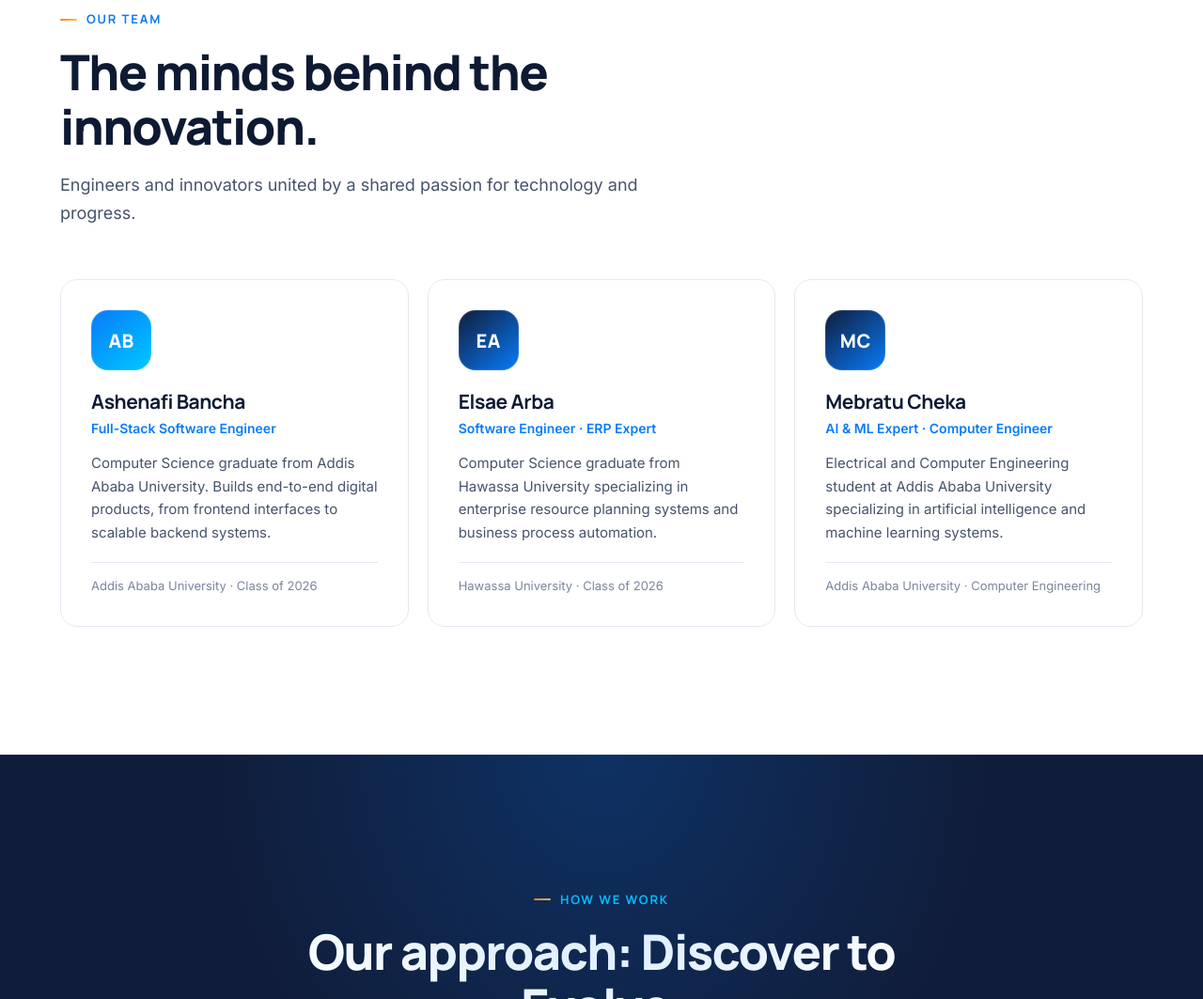
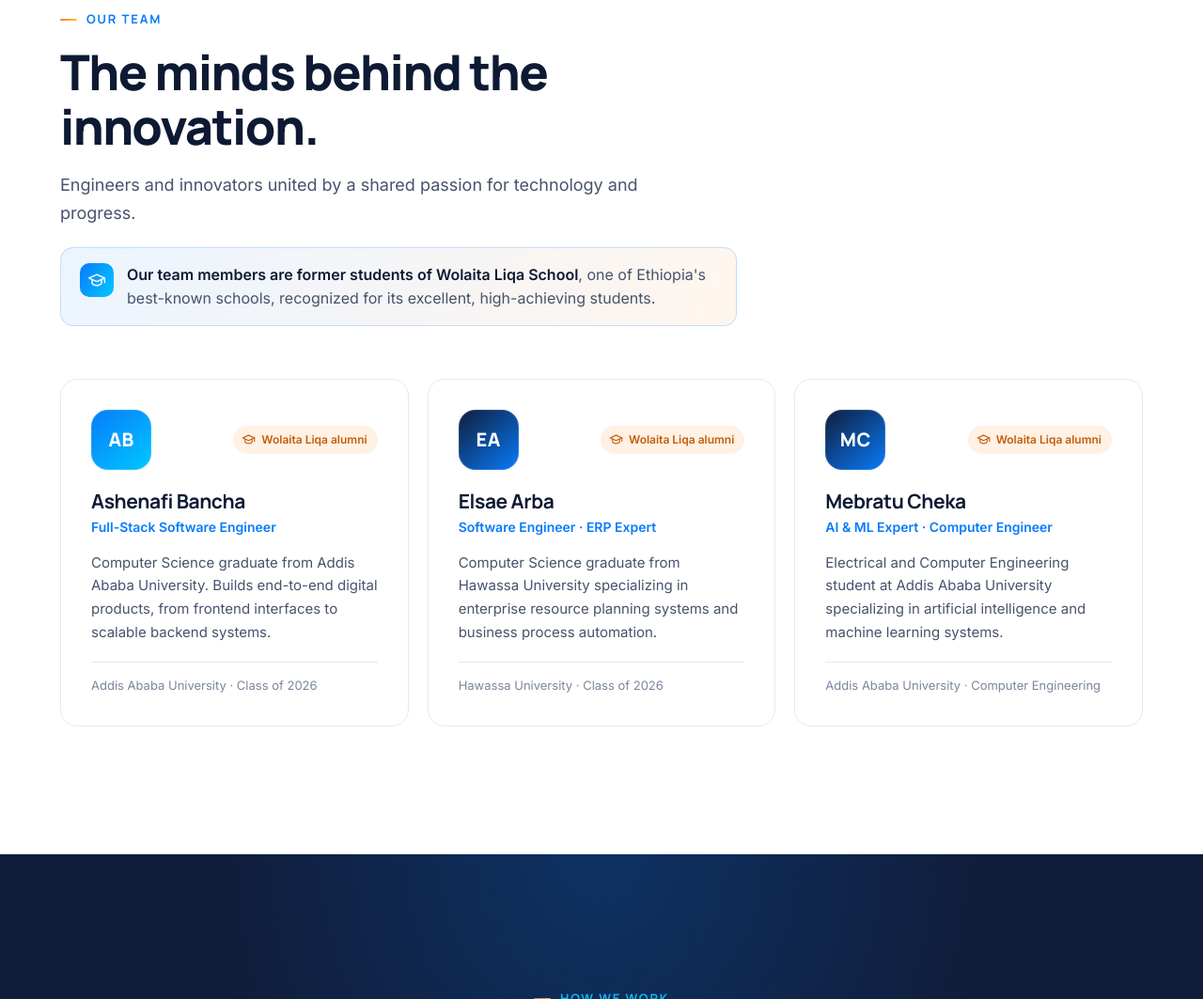
Before and after one commit to Ashenafi-Bancha/zamanatech, a plain HTML site: page website/index.html in a window 1280 px wide. Shown: the part 8472-9535 px from the top of the page at 94% size. Drawn offline with Linux system fonts and the light colour scheme.

Commit message:
Highlight Wolaita Liqa School background in team section

```diff
--- a/website/index.html
+++ b/website/index.html
@@ -531,25 +531,26 @@
           <p class="kicker reveal">Our team</p>
           <h2 id="team-title" class="reveal">The minds behind the innovation.</h2>
           <p class="section-sub reveal">Engineers and innovators united by a shared passion for technology and progress.</p>
+          <p class="alumni-callout reveal"><span class="alumni-icon"><svg viewBox="0 0 24 24" aria-hidden="true"><path d="M2 9.5 12 5l10 4.5-10 4.5L2 9.5Z"/><path d="M6 11.3V16c0 1.2 2.7 3 6 3s6-1.8 6-3v-4.7M22 9.5V15"/></svg></span><span><strong>Our team members are former students of Wolaita Liqa School</strong>, one of Ethiopia's best-known schools, recognized for its excellent, high-achieving students.</span></p>
         </header>
 
         <div class="team-grid">
           <article class="member reveal">
-            <div class="avatar" aria-hidden="true">AB</div>
+            <div class="member-top"><div class="avatar" aria-hidden="true">AB</div><span class="alumni-badge"><svg viewBox="0 0 24 24" aria-hidden="true"><path d="M2 9.5 12 5l10 4.5-10 4.5L2 9.5Z"/><path d="M6 11.3V16c0 1.2 2.7 3 6 3s6-1.8 6-3v-4.7M22 9.5V15"/></svg>Wolaita Liqa alumni</span></div>
             <h3>Ashenafi Bancha</h3>
             <p class="role">Full-Stack Software Engineer</p>
             <p>Computer Science graduate from Addis Ababa University. Builds end-to-end digital products, from frontend interfaces to scalable backend systems.</p>
             <p class="edu">Addis Ababa University · Class of 2026</p>
           </article>
           <article class="member reveal">
-            <div class="avatar" aria-hidden="true">EA</div>
+            <div class="member-top"><div class="avatar" aria-hidden="true">EA</div><span class="alumni-badge"><svg viewBox="0 0 24 24" aria-hidden="true"><path d="M2 9.5 12 5l10 4.5-10 4.5L2 9.5Z"/><path d="M6 11.3V16c0 1.2 2.7 3 6 3s6-1.8 6-3v-4.7M22 9.5V15"/></svg>Wolaita Liqa alumni</span></div>
             <h3>Elsae Arba</h3>
             <p class="role">Software Engineer · ERP Expert</p>
             <p>Computer Science graduate from Hawassa University specializing in enterprise resource planning systems and business process automation.</p>
             <p class="edu">Hawassa University · Class of 2026</p>
           </article>
           <article class="member reveal">
-            <div class="avatar" aria-hidden="true">MC</div>
+            <div class="member-top"><div class="avatar" aria-hidden="true">MC</div><span class="alumni-badge"><svg viewBox="0 0 24 24" aria-hidden="true"><path d="M2 9.5 12 5l10 4.5-10 4.5L2 9.5Z"/><path d="M6 11.3V16c0 1.2 2.7 3 6 3s6-1.8 6-3v-4.7M22 9.5V15"/></svg>Wolaita Liqa alumni</span></div>
             <h3>Mebratu Cheka</h3>
             <p class="role">AI &amp; ML Expert · Computer Engineer</p>
             <p>Electrical and Computer Engineering student at Addis Ababa University specializing in artificial intelligence and machine learning systems.</p>
--- a/website/styles.css
+++ b/website/styles.css
@@ -830,3 +830,20 @@ h2 { margin-top: 16px; font-size: clamp(32px, 4.4vw, 52px); font-weight: 800; le
   *, *::before, *::after { animation-duration: .01ms !important; animation-iteration-count: 1 !important; transition-duration: .01ms !important; }
   .hero .reveal { animation: none; }
 }
+
+/* Wolaita Liqa alumni highlight */
+.alumni-callout {
+  margin-top: 22px; max-width: 720px; display: flex; align-items: flex-start; gap: 14px;
+  padding: 16px 20px; border-radius: 14px; font-size: 16px; line-height: 1.55; color: var(--ink-2);
+  background: linear-gradient(120deg, rgba(8, 123, 250, .08), rgba(255, 138, 36, .08));
+  border: 1px solid rgba(8, 123, 250, .2);
+}
+.alumni-callout strong { color: var(--ink); font-weight: 700; }
+.alumni-icon { flex: none; width: 36px; height: 36px; border-radius: 10px; display: grid; place-items: center; color: #fff; background: var(--grad); }
+.alumni-icon svg, .alumni-badge svg { width: 20px; height: 20px; fill: none; stroke: currentColor; stroke-width: 1.8; stroke-linecap: round; stroke-linejoin: round; }
+.member-top { display: flex; align-items: center; justify-content: space-between; gap: 12px; flex-wrap: wrap; }
+.alumni-badge {
+  display: inline-flex; align-items: center; gap: 6px; padding: 5px 11px 5px 9px; border-radius: 999px;
+  font-size: 12px; font-weight: 700; color: #C25E08; background: rgba(255, 138, 36, .12);
+}
+.alumni-badge svg { width: 15px; height: 15px; }
```
